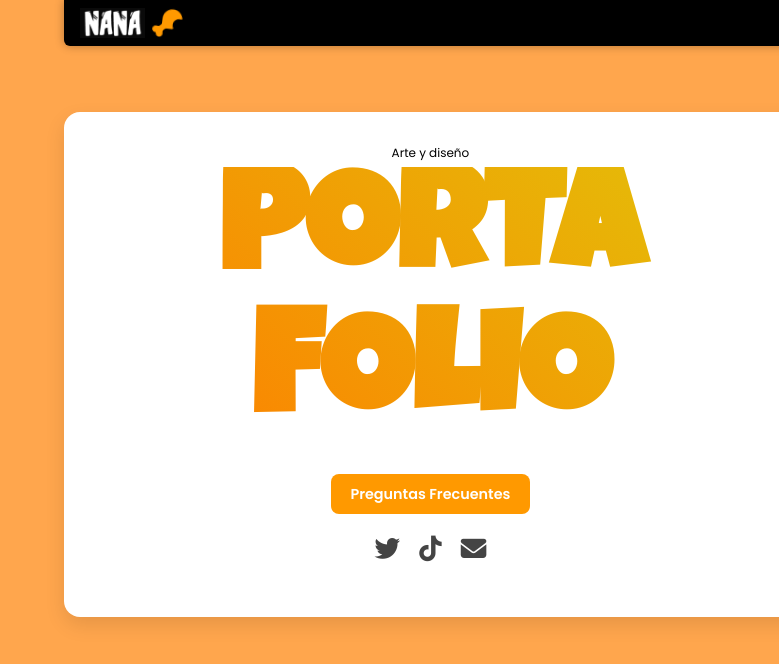
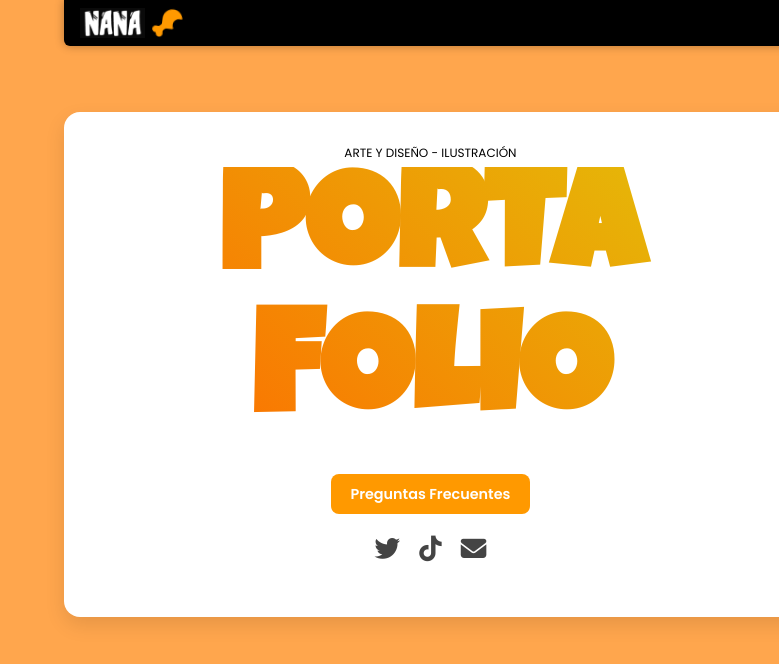
Before and after one commit to nanarosaaaaa/PORTAFOLIO_CRUZ-SERRATO_EXAMEN-PARCIAL-III, a plain HTML site: page index.html in a window 1280 px wide. Shown: the full height of the page, 0-779 px from the left. Drawn offline with Linux system fonts and the light colour scheme.

Commit message:
Se modificaron los css de la portada otra vez

```diff
--- a/css/components.css
+++ b/css/components.css
@@ -39,7 +39,7 @@
 }
 
 .nav__list a:hover {
-  color: #ff90e8;
+  color: #f0803f;
 }
 
 
--- a/css/variables.css
+++ b/css/variables.css
@@ -5,6 +5,6 @@
   --font-main: 'Poppins', sans-serif;
    --font-deco: 'Luckiest Guy', cursive;
   --font-weight-bold: 600;
-  --gradient-portafolio: linear-gradient(45deg, rgb(255, 123, 0), rgb(226, 194, 9));
+  --gradient-portafolio: linear-gradient(45deg, rgb(255, 102, 0), rgb(226, 194, 9));
   --color-box-bg: #ffffff;
 }
--- a/index.html
+++ b/index.html
@@ -36,7 +36,7 @@
 <section class="portfolio">
   <div class="portfolio__content">
     <div class="portfolio__text">
-      <p class="portfolio__subtitle">Arte y diseño</p>
+      <p class="portfolio__subtitle">ARTE Y DISEÑO - ILUSTRACIÓN</p>
 
       <h1 class="portfolio__title">
         <span>PORTA</span><br />
```
